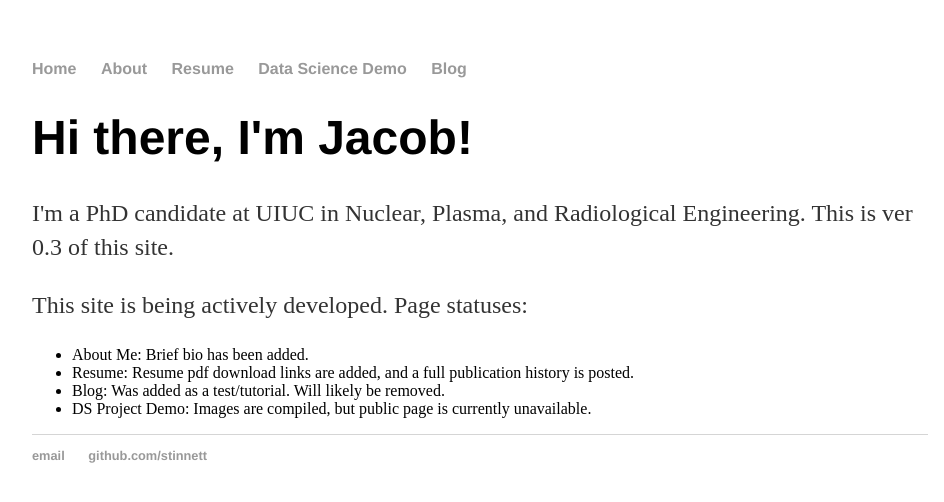
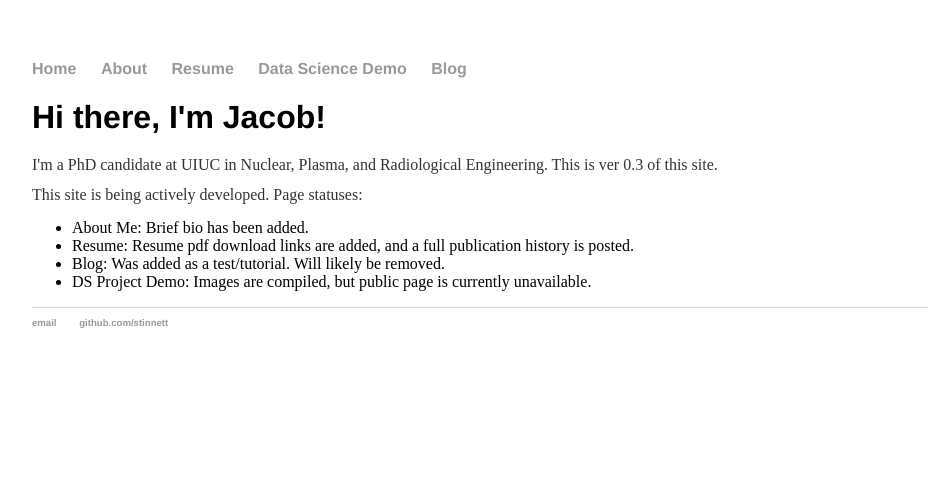
Before and after one commit to Stinnett/Stinnett.github.io, a Jekyll site: the page built from index.html, in a window 1280 px wide. Shown: the top 502 px of the page, without its empty margins (160-1104 px from the left). Built offline with Jekyll 4.4.1, drawn with Linux system fonts in a browser that asks for light colours.

Commit message:
Changed font sizes

```diff
--- a/css/main.css
+++ b/css/main.css
@@ -20,22 +20,22 @@ a:hover {
     text-decoration: underline;
 }
 h1 {
-    font-size: 3em;
+    font-size: 2em;
     font-family:'Helvetica', 'Arial', 'Sans-Serif';
 }
 p {
-    font-size: 1.5em;
-    line-height: 1.4em;
+    font-size: 1.em;
+    line-height: 0.9em;
     color: #333;
 }
 footer {
     border-top: 1px solid #d5d5d5;
-    font-size: .8em;
+    font-size: .6em;
 }
 
 ul.posts {
     margin: 20px auto 40px;
-    font-size: 1.5em;
+    font-size: 1em;
 }
 
 ul.posts li {
```
